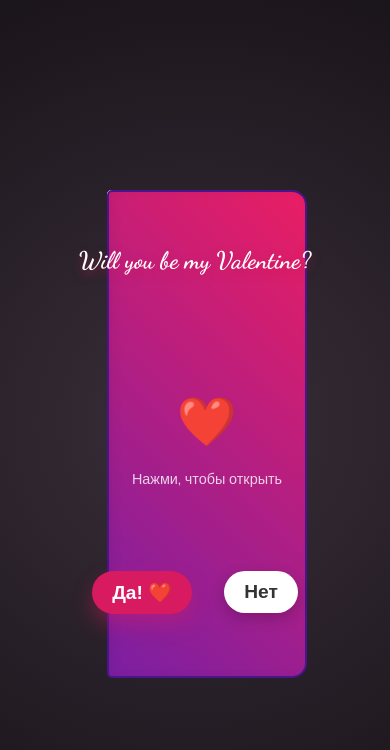
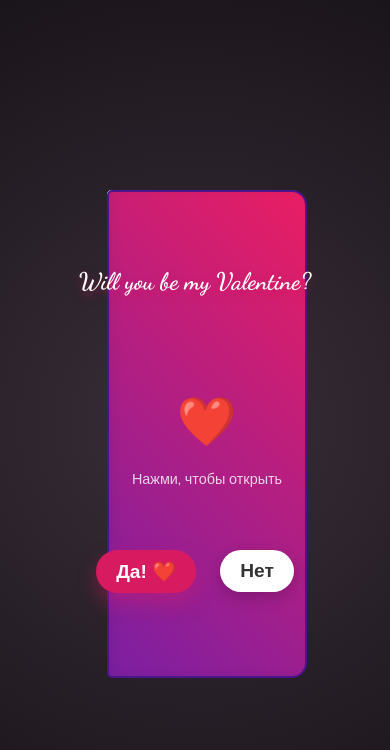
Before and after one commit to leopalladium/valentine-checker, a Nuxt app in the folder frontend/: page / in a window 390 px wide. Shown: the top 750 px of the page. Built offline with nearby package versions, Linux system fonts and the light colour scheme.

Commit message:
Enhance mobile responsiveness and adjust styles for better usability

```diff
--- a/frontend/app/app.vue
+++ b/frontend/app/app.vue
@@ -686,12 +686,6 @@ html, body {
 }
 .small-p:nth-child(2) { transform: rotate(5deg); }
 
-.polaroids {
-  margin-top: 20px;
-  display: flex;
-  flex-direction: column;
-  gap: 30px;
-}
 .polaroid {
   background: white;
   padding: 10px 10px 30px 10px;
@@ -700,7 +694,7 @@ html, body {
   transition: transform 0.3s;
 }
 .polaroid:hover { transform: scale(1.05) rotate(0deg); z-index: 10; }
-.polaroid.p2 { transform: rotate(3deg); }
+
 .img-box img {
     width: 100%;
     height: auto;
@@ -878,28 +872,45 @@ html, body {
   50% { transform: translateY(-5px); }
 }
 
-/* Mobile adjustments */
+/* --- MOBILE RESPONSIVENESS (АДАПТИВНОСТЬ) --- */
 @media (max-width: 768px) {
+  /* Adjust book size to fit mobile screen width */
   .book-container {
-    width: 45vw; /* Spread will be 90vw */
+    width: 45vw; /* Spread will be 90vw (leaving 5vw margins) */
     height: 60vh;
   }
 
+  /* Center the spine when book opens */
   .book-container.shifted {
     transform: translateX(50%);
   }
 
-  .main-title { font-size: 1.8rem; }
-  .btn { padding: 10px 20px; font-size: 1.2rem; }
+  /* Adjust title size and spacing for mobile */
+  .main-title {
+    font-size: 1.8rem;
+    margin-bottom: 30vh; /* Slightly reduced gap on mobile to ensure buttons stay visible */
+  }
 
-  /* Responsive Content */
-  .cover-text { font-size: 1.5rem; } /* Reduced from 1.8rem */
+  /* Larger buttons for touch targets */
+  .btn {
+    padding: 10px 20px;
+    font-size: 1.2rem;
+  }
+
+  /* Resize heart on cover */
   .heart-shape { font-size: 2.5rem; }
 
+  /* Adjust letter overlay padding */
   .letter-paper { padding: 20px; font-size: 1.2rem; }
+
+  /* Stack buttons nicely if space is tight */
+  .buttons-container {
+    gap: 1.5rem;
+  }
 }
 
 @media (max-width: 480px) {
+  /* Smaller mobile devices layout tweaks */
   .book-container { height: 55vh; }
   .main-title { font-size: 1.5rem; }
 }
```
